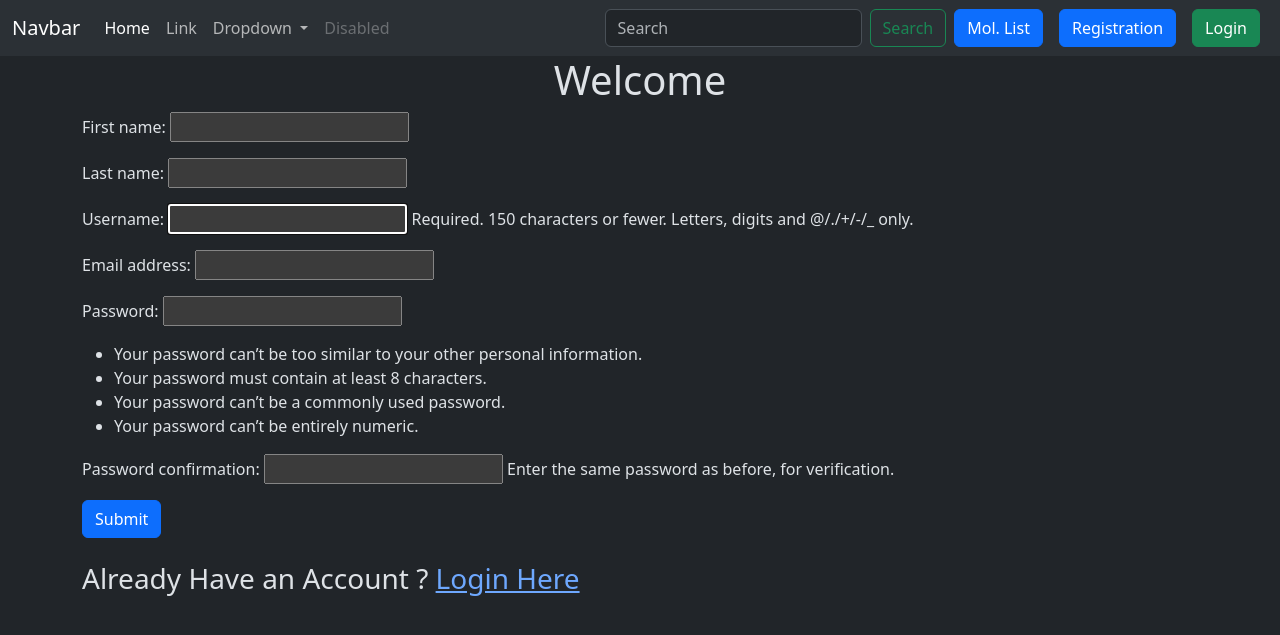
After one commit to harishharish/neticals, a Django app: page /builder/register/ in a window 1280 px wide. The commit adds this page. Shown: the top 635 px of the page. Run offline with Django 5.2, Linux system fonts and the light colour scheme.

Commit message:
add login, registration and logout functionality

```diff
--- a/mvp_neticals/builder/forms.py
+++ b/mvp_neticals/builder/forms.py
@@ -1,11 +1,20 @@
 from django import forms
 from .models import PDBFiles
-
+from django.contrib.auth.forms import UserCreationForm
+from django.contrib.auth.models import User
 
 class MolBuilderForm(forms.ModelForm):
     class Meta:
         model = PDBFiles
         fields =  ['pdb_id', 'entry_date', 'description']
+
+
+class UserRegistrationForm(UserCreationForm):
+    class Meta:
+        model = User
+        fields = ('first_name', 'last_name', 'username', 'email', 'password1', 'password2')
+
+
 
 # class UploadFileForm(forms.Form):
 #     title = forms.CharField(max_length=50)
--- a/mvp_neticals/builder/templates/builder/mol_list.html
+++ b/mvp_neticals/builder/templates/builder/mol_list.html
@@ -20,8 +20,10 @@
                     {{mol.description}} <br>
                     <strong>{{mol.user_id}} - {{mol.entry_date}}</strong>
                     <br>
+                    {% if mol.user == user %}
                     <a class="btn btn-primary mb-4" href="{% url 'mol_edit' mol_id=mol.id %}">Edit</a>
                     <a class="btn btn-danger mb-4" href="{% url 'mol_delete' mol_id=mol.id %}">Delete</a>
+                    {% endif %}
                 </div>
                 </div>
             </div>
--- a/mvp_neticals/builder/urls.py
+++ b/mvp_neticals/builder/urls.py
@@ -4,8 +4,9 @@ from . import views
 
 urlpatterns = [
     path("", views.index, name="index"),
-    path("mol_list", views.mol_list, name="mol_list"),
-    path("add_mol", views.add_mol, name="add_mol"),
-    path("<int:mol_id>/edit_mol", views.edit_mol, name="mol_edit"),
-    path("<int:mol_id>/delete_mol", views.delete_mol, name="mol_delete"),
+    path("mol_list/", views.mol_list, name="mol_list"),
+    path("add_mol/", views.add_mol, name="add_mol"),
+    path("<int:mol_id>/edit_mol/", views.edit_mol, name="mol_edit"),
+    path("<int:mol_id>/delete_mol/", views.delete_mol, name="mol_delete"),
+    path("register/", views.user_register, name="register_user" )
 ]
--- a/mvp_neticals/builder/views.py
+++ b/mvp_neticals/builder/views.py
@@ -1,8 +1,9 @@
 from django.shortcuts import render, get_object_or_404, redirect
 from django.http import HttpResponse
 from .models import PDBFiles
-from .forms import MolBuilderForm
-
+from .forms import MolBuilderForm, UserRegistrationForm
+from django.contrib.auth.decorators import login_required
+from django.contrib.auth import login
 
 
 # Create your views here.
@@ -18,6 +19,7 @@ def mol_list(request) -> HttpResponse:
     return render(request, 'builder/mol_list.html', {'mols':mols})
 
 
+@login_required
 def add_mol(request) -> HttpResponse:
     if request.method  == 'POST':
         form = MolBuilderForm(request.POST, request.FILES)
@@ -31,7 +33,7 @@ def add_mol(request) -> HttpResponse:
     return render(request, 'builder/mol_form.html', {'form':form})
 
 
-
+@login_required
 def edit_mol(request, mol_id) -> HttpResponse:
     mol = get_object_or_404(PDBFiles, pk=mol_id, user = request.user )
     if request.method == 'POST':
@@ -45,9 +47,24 @@ def edit_mol(request, mol_id) -> HttpResponse:
         form =  MolBuilderForm(instance=mol)
     return render(request, 'builder/mol_form.html', {'form':form})
 
+@login_required
 def delete_mol(request, mol_id) -> HttpResponse:
     mol = get_object_or_404(PDBFiles, pk=mol_id, user=request.user)
     if request.method == 'POST':
         mol.delete()
         return redirect('mol_list')
     return render(request, 'builder/mol_delete.html', {'mol':mol})
+
+
+def user_register(request):
+    if request.method == 'POST':
+        form = UserRegistrationForm(request.POST)
+        if form.is_valid():
+            user = form.save(commit=False)
+            user.set_password(form.cleaned_data['password1'])
+            user.save()
+            login(request, user)
+            return redirect('mol_list')
+    else:
+        form = UserRegistrationForm()
+    return render(request, 'registration/register.html', {'form': form})
--- a/mvp_neticals/mvp_neticals/settings.py
+++ b/mvp_neticals/mvp_neticals/settings.py
@@ -132,3 +132,8 @@ DEFAULT_AUTO_FIELD = 'django.db.models.BigAutoField'
 
 MEDIA_URL = '/media/'  # URL used to access the media files
 MEDIA_ROOT = os.path.join(BASE_DIR, 'media')  # Absolute path to store media files
+
+# Login and register setting
+LOGIN_URL = '/accounts/login'
+LOGIN_REDIRECT_URL = '/builder/'
+LOGOUT_REDIRECT_URL = '/builder/'
--- a/mvp_neticals/mvp_neticals/urls.py
+++ b/mvp_neticals/mvp_neticals/urls.py
@@ -19,9 +19,11 @@ from django.urls import include, path
 
 from django.conf import settings
 from django.conf.urls.static import static
-
+from django.contrib.auth.urls import views as auth_views
 
 urlpatterns = [
     path('builder/', include("builder.urls")),
     path('admin/', admin.site.urls),
+    path('accounts/', include('django.contrib.auth.urls')),
+
 ] + static(settings.MEDIA_URL, document_root=settings.MEDIA_ROOT)
--- a/mvp_neticals/templates/layout.html
+++ b/mvp_neticals/templates/layout.html
@@ -41,6 +41,16 @@
               <input class="form-control me-2" type="search" placeholder="Search" aria-label="Search">
               <button class="btn btn-outline-success" type="submit">Search</button>
             </form>
+            <a href="{% url 'mol_list' %}" class="btn btn-primary mx-2">Mol. List</a>
+            {% if user.is_authenticated %}
+                <form action="{% url 'logout' %}" class="post" method="post">
+                    {% csrf_token %}
+                    <button class="btn btn-danger mx-2" type="submit">Logout</button>
+                </form>
+            {% else %}
+                <a href="{% url 'register_user' %}" class="btn btn-primary mx-2">Registration</a>
+                <a href="{% url 'login' %}" class="btn btn-success mx-2">Login</a>
+            {% endif %}
           </div>
         </div>
       </nav>
--- /dev/null
+++ b/mvp_neticals/templates/registration/logged_out.html
@@ -0,0 +1,6 @@
+{% extends "layout.html" %}
+
+{% block content %}
+<h1 class="text-center">Logged Out</h1>
+<h3>Login Again ? <a href="{% url 'login' %}">Login Here</a></h3>
+{% endblock  %}
--- /dev/null
+++ b/mvp_neticals/templates/registration/register.html
@@ -0,0 +1,12 @@
+{% extends "layout.html" %}
+
+{% block content %}
+<h1 class="text-center">Welcome</h1>
+
+<form method="post">
+    {% csrf_token %}
+    {{form.as_p}}
+    <button class="btn btn-primary mb-4"type="submit">Submit</button>
+</form>
+<h3>Already Have an Account ? <a href="{% url 'login' %}">Login Here</a></h3>
+{% endblock  %}
```
Also changed, not shown: mvp_neticals/templates/registration/login.html (added, +11 -0 lines), mvp_neticals/db.sqlite3.
